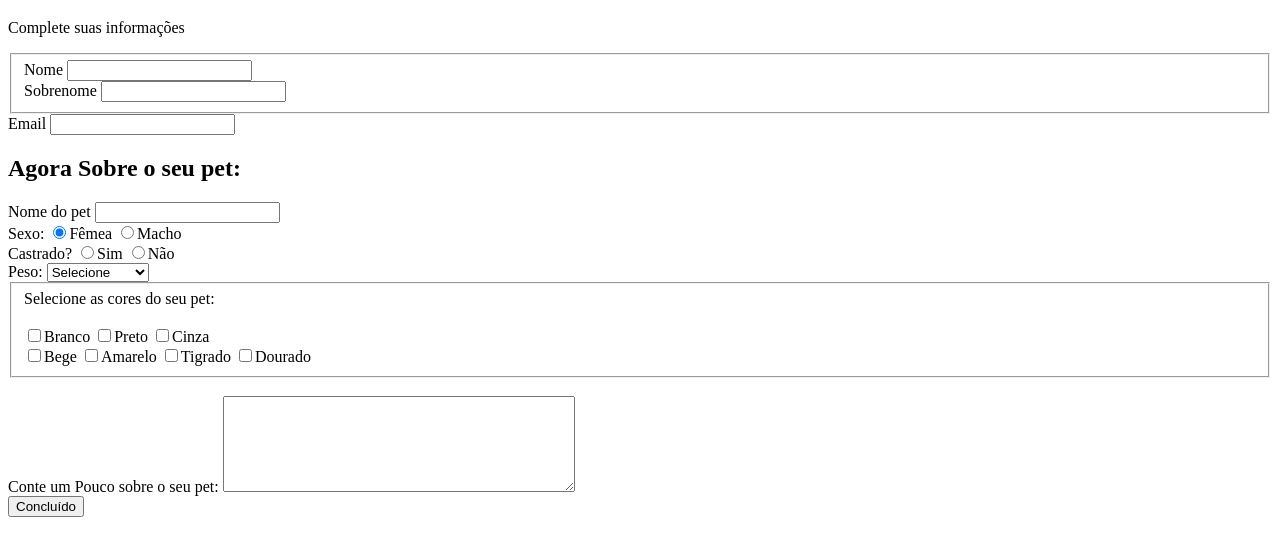
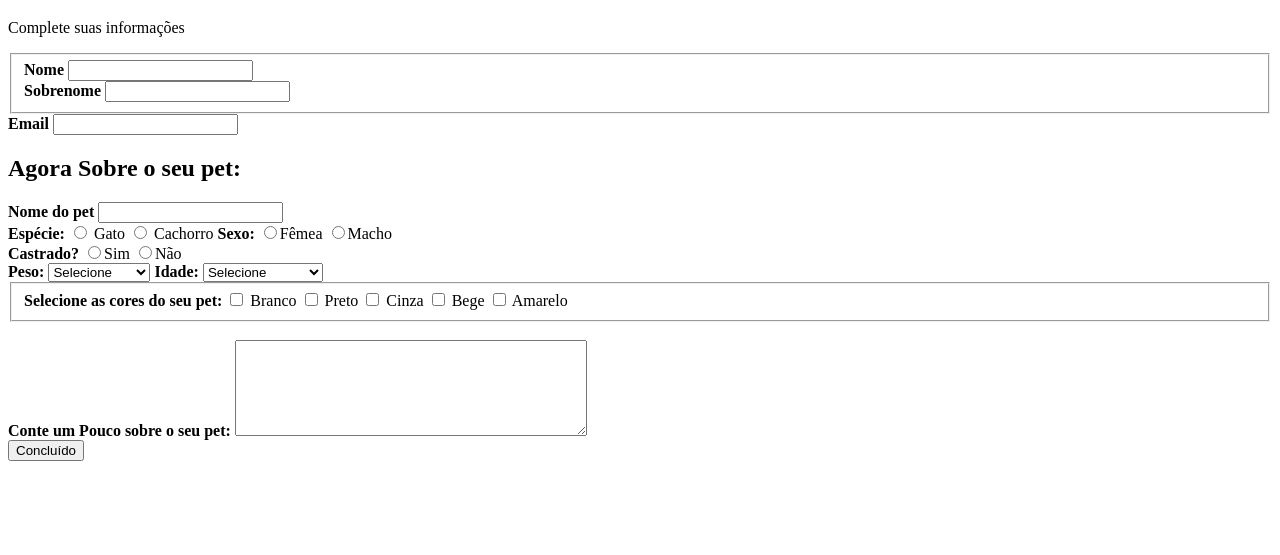
Before and after one commit to Junasc/form, a plain HTML site: page index.html in a window 1280 px wide. Shown: the part 61-616 px from the top of the page. Drawn offline with Linux system fonts and the light colour scheme.

Commit message:
little adjustments

```diff
--- a/index.html
+++ b/index.html
@@ -4,59 +4,64 @@
     <meta charset="UTF-8">
     <meta http-equiv="X-UA-Compatible" content="IE=edge">
     <meta name="viewport" content="width=device-width, initial-scale=1.0">
+    <link rel="stylesheet" href="style.css">
+    <link rel="shortcut icon" href="assets/icon paw.ico" type="image/x-icon">
     <title>Formulário</title>
 </head>
 <body>
-    <div>
+    <class="divcampo">
         <h1 id="titulo">Cadastro de Pet</h1>
         <p id="subtitulo">Complete suas informações</p>
     </div>
 
     <form>
-        <fieldset>
-            <div>
-                <label>Nome</label>
-                <input type="text" name="nome" id="nome">
+        <fieldset class="grupo">
+            <div class="divcampo">
+                <label for="nome"><strong>Nome</strong></label>
+                <input type="text" name="nome" id="nome" required>
             </div>
-            <div>
-                <label>Sobrenome</label>
-                <input type="text" name="sobrenome" id="sobrenome">
+            <div class="divcampo">
+                <label for="sobrenome"><strong>Sobrenome</strong></label>
+                <input type="text" name="sobrenome" id="sobrenome" required>
             </div>
         </fieldset>
 
-        <div>
-            <label>Email</label>
+        <div class="divcampo">
+            <label for="email"><strong>Email</strong></label>
             <input type="email" name="email" id="email">
         </div>
 
-        <div>
+        <div class="divcampo">
             <h2>Agora Sobre o seu pet:</h2>
-            <div>
-                <label>Nome do pet</label>
-                <input type="text" name="nomepet" id="nomepet">
+            <div class="divcampo">
+                <label><strong>Nome do pet</strong></label>
+                <input type="text" name="nomepet" id="nomepet" required>
             </div>
 
-            <label>Sexo: </label>
+
             <label>
-                <input type="radio" name="sexo" value="femea" checked>Fêmea
+                <label><strong>Espécie: </strong></label>
+                <input type="radio" name="especie" value="gato"> Gato
+                <input type="radio" name="especie" value="cachorro"> Cachorro
             </label>
+
+            <label><strong>Sexo: </strong></label>
             <label>
+                <input type="radio" name="sexo" value="femea" >Fêmea
                 <input type="radio" name="sexo" value="macho">Macho
             </label>
         </div>
 
-        <div>
-            <label>Castrado? </label>
+        <div class="divcampo">
+            <label><strong>Castrado?</strong> </label>
             <label>
                 <input type="radio" name="castrado" value="sim">Sim
-            </label>
-            <label>
                 <input type="radio" name="castrado" value="nao">Não
             </label>
         </div>
 
-            <div>
-                <label">Peso: </label>
+            <div class="divcampo">
+                <label for="peso"><strong>Peso:</strong></label>
                 <select id="peso">
                     <option value="" selected disabled>Selecione</option>
                     <option>0 - 1kg</option>
@@ -66,29 +71,39 @@
                     <option>8kg - 10kg</option>
                     <option>Mais de 10kg</option>
                 </select>
+
+                <label><strong>Idade: </strong></label>
+                <select id="peso">
+                    <option value="" selected disabled>Selecione</option>
+                    <option>0 - 1 ano</option>
+                    <option>1 - 3 anos</option>
+                    <option>3 - 5 anos </option>
+                    <option>5 - 10 anos</option>
+                    <option>mais de 10 anos</option>
+
+                </select>
             </div>
 
-            <fieldset>
+            <fieldset class="grupo">
 
-                <div>
-                   <label>Selecione as cores do seu pet: </label><br><br>
-                   <input type="checkbox" id="cor" name="cor1" value="branco"><label>Branco</label>
-                   <input type="checkbox" id="cor" name="cor2" value="preto"><label>Preto</label>
-                   <input type="checkbox" id="cor" name="cor3" value="cinza"><label>Cinza</label><br>
-                   <input type="checkbox" id="cor" name="cor4" value="bege"><label>Bege</label>
-                   <input type="checkbox" id="cor" name="cor5" value="amarelo"><label>Amarelo</label>
-                   <input type="checkbox" id="cor" name="cor6" value="tigrado"><label>Tigrado</label>
-                   <input type="checkbox" id="cor" name="cor7" value="dourado"><label>Dourado</label>
+                <div id="check">
+                   <label><strong>Selecione as cores do seu pet: </strong></label>
+                   <input type="checkbox" id="cor" name="cor1" value="branco"><label> Branco</label>
+                   <input type="checkbox" id="cor" name="cor2" value="preto"><label> Preto</label>
+                   <input type="checkbox" id="cor" name="cor3" value="cinza"><label> Cinza</label>
+                   <input type="checkbox" id="cor" name="cor4" value="bege"><label> Bege</label>
+                   <input type="checkbox" id="cor" name="cor5" value="amarelo"><label> Amarelo</label>
+
                 </div>
             </fieldset>
 
-        <div>
+        <div class="divcampo">
             <br>
-            <label>Conte um Pouco sobre o seu pet:</label>
+            <label><strong>Conte um Pouco sobre o seu pet:</strong></label>
             <textarea rows="6" style="width: 26em" id="experiencia"></textarea>
         </div>
 
-        <button type="submit">Concluído</button>
+        <button class="botao" type="submit">Concluído</button>
 
     </form>
 
```
